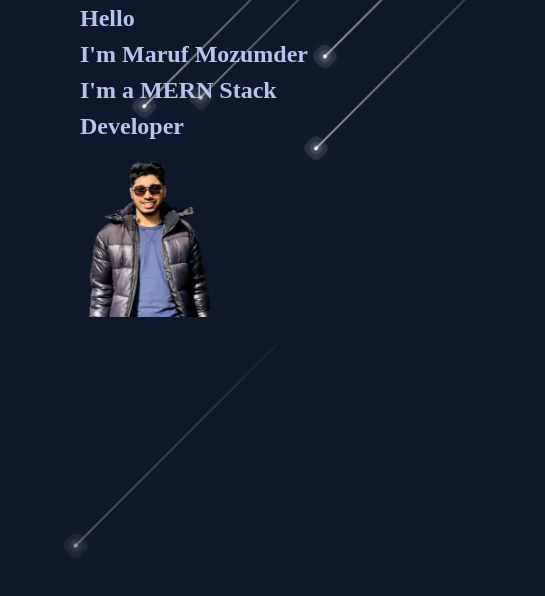
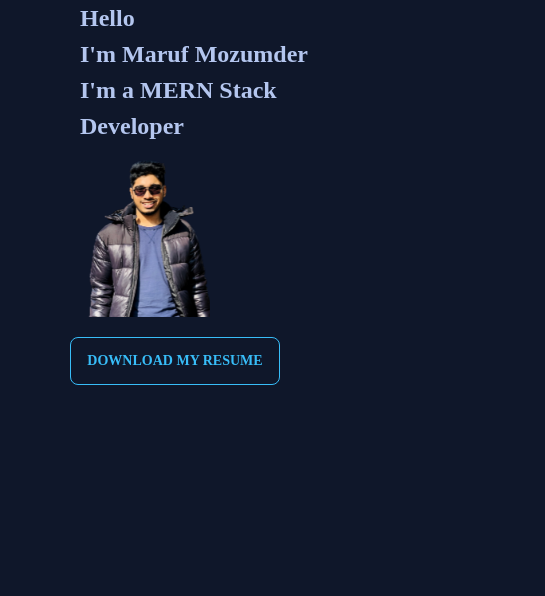
Before and after one commit to marufccs/my-portfolio, a React (Create React App) app: page / in a window 390 px wide. Shown: the top 596 px of the page, 545 px wide, since content can reach past the window. Built offline with nearby package versions, Linux system fonts and the light colour scheme; a web font is replaced by a local one.

Commit message:
resume-button-added

```diff
--- a/src/App.js
+++ b/src/App.js
@@ -1,11 +1,13 @@
-import logo from './logo.svg';
+
 import './App.css';
 import Banner from './components/Banner/Banner';
+import Resume from './components/Resume/Resume';
 
 function App() {
   return (
     <div className="mx-20 h-20">
      <Banner/>
+     <Resume/>
     </div>
   );
 }
--- a/src/components/Banner/Banner.js
+++ b/src/components/Banner/Banner.js
@@ -5,10 +5,10 @@ const Banner = () => {
     return (
         <div className='lg:flex justify-between'>
             <div>
-            <section >
+            {/* <section >
                 <span></span><span></span><span></span><span></span><span></span><span></span><span></span><span></span>
                 <span></span><span></span>
-            </section>
+            </section> */}
             </div>
           <div>
             <div className='sm:text-3xl lg:text-6xl  font-extrabold  lg:mt-36 starting-lines'>
--- /dev/null
+++ b/src/components/Resume/Resume.css
@@ -0,0 +1,6 @@
+@media only screen and (min-width:300px) and (max-width: 800px){
+    .resume-button{
+        position: relative;
+        right: 20px;
+    }
+}
--- /dev/null
+++ b/src/components/Resume/Resume.js
@@ -0,0 +1,15 @@
+import React from 'react';
+import './Resume.css';
+import maruf_resume from '../../Resume/Maruf-Mozumder-Resume.pdf'
+
+const Resume = () => {
+    return (
+        <div className='mx-auto text-center mt-5 resume-button'>
+         <a href={maruf_resume} download="Maruf Mozumder Resume">
+         <button className="btn btn-outline btn-primary">Download My Resume</button>
+         </a>
+        </div>
+    );
+};
+
+export default Resume;
```
Also changed, not shown: 1 other file (tests, documents, lock files or other folders).
